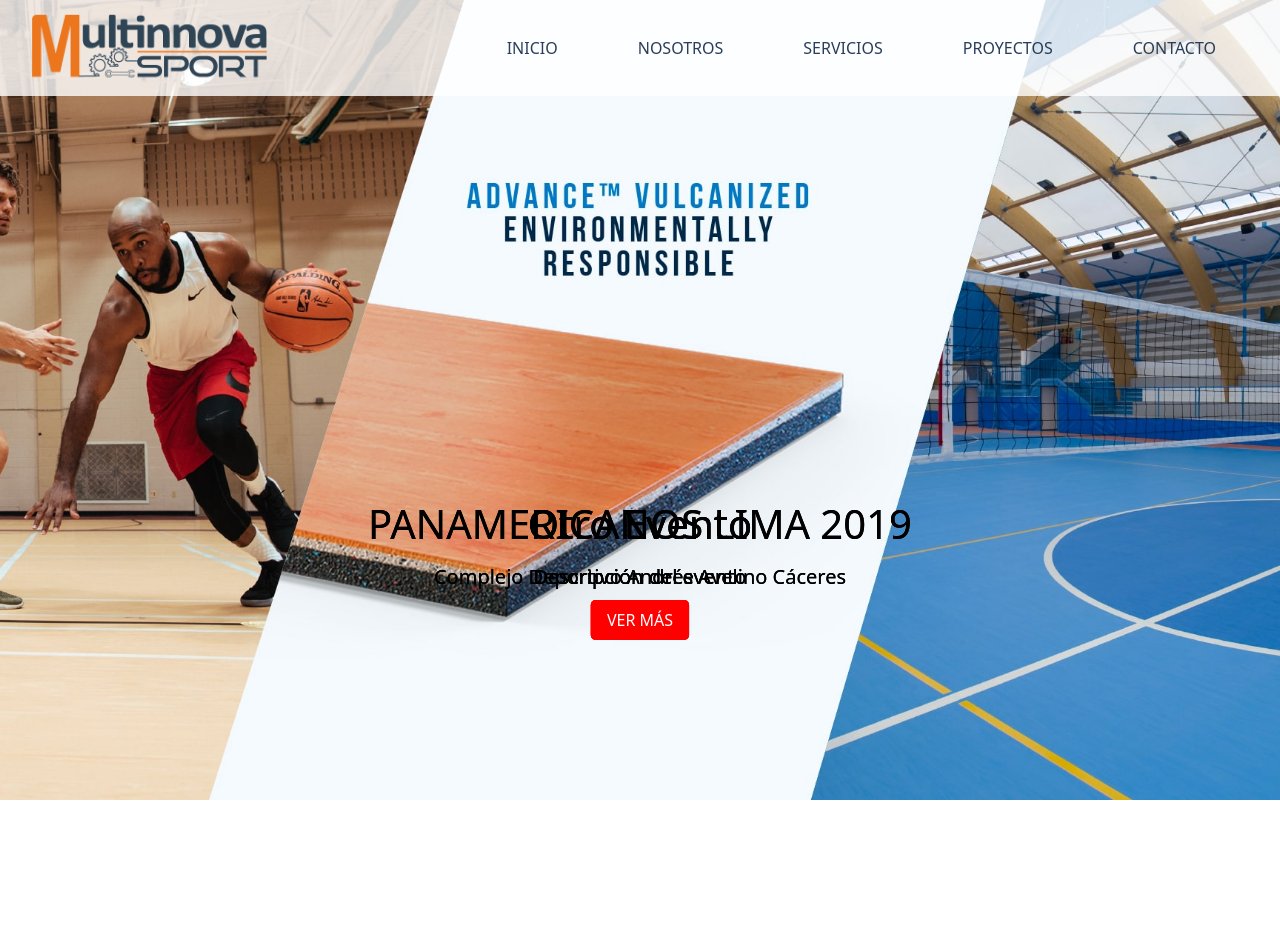
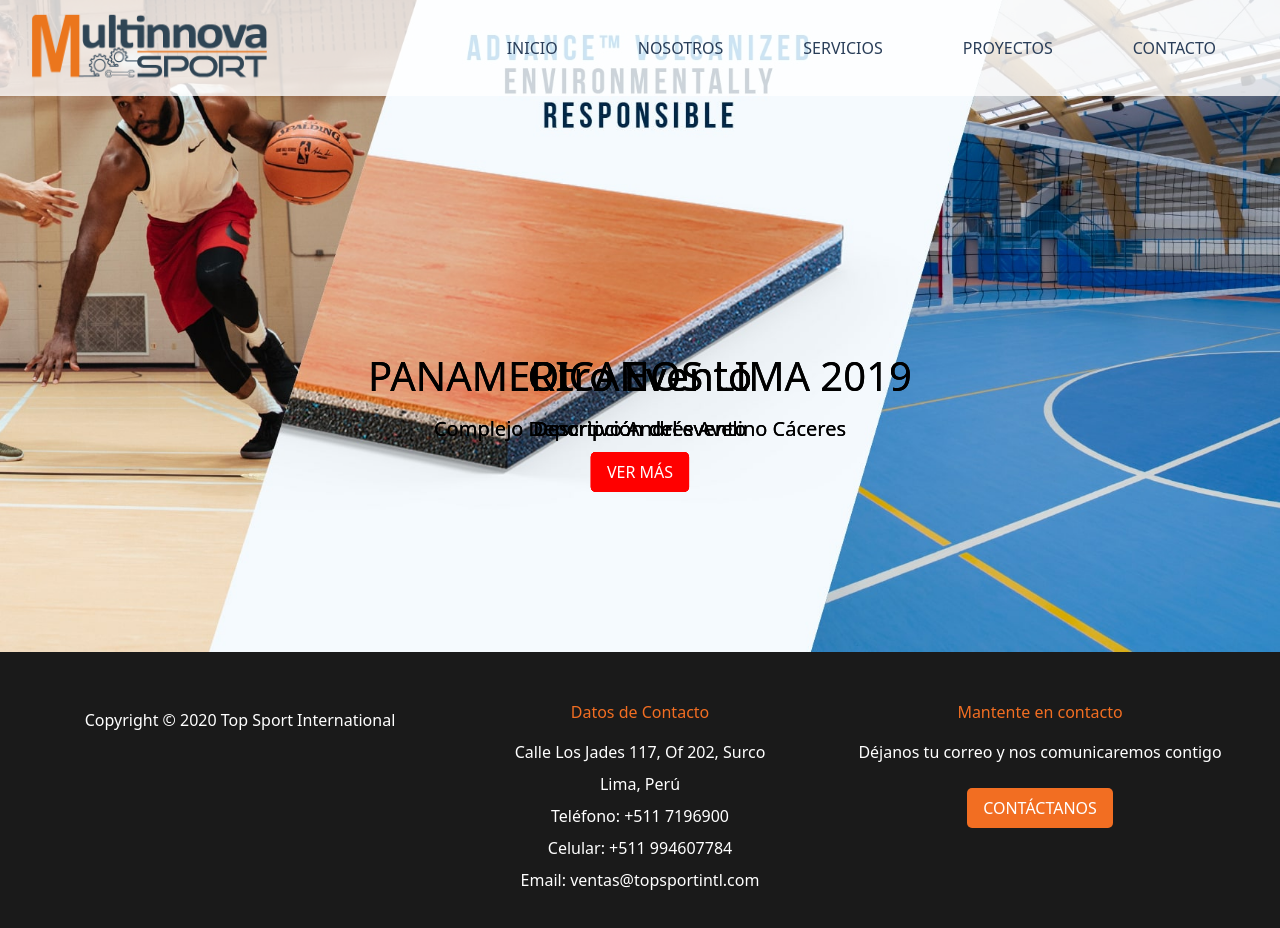
Before and after one commit to SebastianYauri/multinnova, a React (Vite) app: page / in a window 1280 px wide. Shown: the top 928 px of the page. Before the commit the page ends 800 px from the top, so only its background shows below. Built offline with nearby package versions, Linux system fonts and the light colour scheme.

Commit message:
add footer component and styles

```diff
--- a/src/App.css
+++ b/src/App.css
@@ -361,3 +361,62 @@
     margin-top: 0; /* Asegura que no haya margen superior en vista móvil */
   }
 }
+
+/* Estilos del footer */
+.footer {
+  background-color: #1a1a1a;
+  color: white;
+  padding: 2rem 0;
+  text-align: center;
+}
+
+.footer-container {
+  display: flex;
+  justify-content: space-around;
+  align-items: flex-start;
+  flex-wrap: wrap;
+  max-width: 1200px;
+  margin: 0 auto;
+}
+
+.footer-section {
+  flex: 1;
+  margin: 1rem;
+  min-width: 200px;
+}
+
+.footer-section h3 {
+  color: #F26E22;
+  margin-bottom: 1rem;
+}
+
+.footer-section p {
+  margin: 0.5rem 0;
+}
+
+.social-icons {
+  display: flex;
+  justify-content: center;
+  gap: 1rem;
+}
+
+.social-icons a {
+  color: white;
+  font-size: 1.5rem;
+  text-decoration: none;
+}
+
+.contact-button {
+  background-color: #F26E22;
+  color: white;
+  border: none;
+  padding: 0.5rem 1rem;
+  font-size: 1rem;
+  cursor: pointer;
+  border-radius: 5px;
+  margin-top: 1rem;
+}
+
+.contact-button:hover {
+  background-color: darkred;
+}
--- a/src/App.jsx
+++ b/src/App.jsx
@@ -1,20 +1,22 @@
-import { useState } from 'react';
+import React, { useState } from 'react';
 import './App.css';
 import './index.css';
 import Navbar from './components/Navbar';
 import Carousel from './components/Carousel';
+import Footer from './components/Footer';
 
 function App() {
   const [count, setCount] = useState(0);
 
   return (
-    <>
+    <div className="App">
       <Navbar />
       <div className="main-content">
         <Carousel />
         {/* Tu contenido principal aquí */}
       </div>
-    </>
+      <Footer />
+    </div>
   );
 }
 
--- a/src/components/Footer.jsx
+++ b/src/components/Footer.jsx
@@ -0,0 +1,35 @@
+import React from 'react';
+
+function Footer() {
+  return (
+    <footer className="footer">
+      <div className="footer-container">
+        <div className="footer-section">
+          <p>Copyright © 2020 Top Sport International</p>
+          <div className="social-icons">
+            <a href="#"><i className="fab fa-facebook-f"></i></a>
+            <a href="#"><i className="fab fa-twitter"></i></a>
+            <a href="#"><i className="fab fa-instagram"></i></a>
+            <a href="#"><i className="fab fa-linkedin-in"></i></a>
+            <a href="#"><i className="fas fa-phone"></i></a>
+          </div>
+        </div>
+        <div className="footer-section">
+          <h3>Datos de Contacto</h3>
+          <p>Calle Los Jades 117, Of 202, Surco</p>
+          <p>Lima, Perú</p>
+          <p>Teléfono: +511 7196900</p>
+          <p>Celular: +511 994607784</p>
+          <p>Email: ventas@topsportintl.com</p>
+        </div>
+        <div className="footer-section">
+          <h3>Mantente en contacto</h3>
+          <p>Déjanos tu correo y nos comunicaremos contigo</p>
+          <button className="contact-button">CONTÁCTANOS</button>
+        </div>
+      </div>
+    </footer>
+  );
+}
+
+export default Footer;
```
